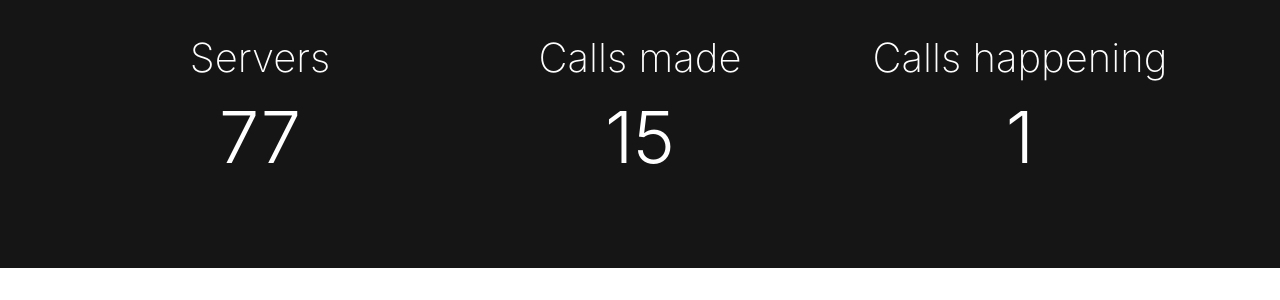
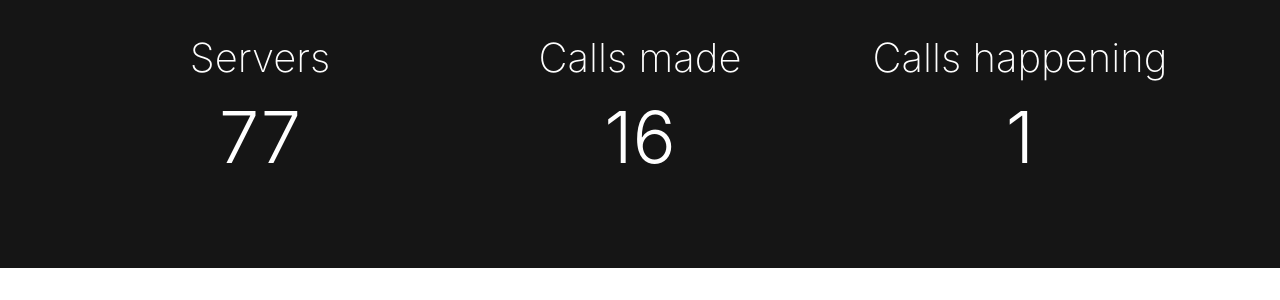
Before and after one commit to tumblenet/tnphone.tumblenet.ga, a Jekyll site: the page built from index.html, in a window 1280 px wide and 900 px high, scrolled down 443 px. Shown: the part 167-467 px from the top of the window. Built offline with Jekyll 4.4.1, drawn with Linux system fonts in a browser that asks for light colours; nearby versions of some CDN libraries.

Commit message:
Update Phones feed

```diff
--- a/_data/phones.json
+++ b/_data/phones.json
@@ -1,5 +1,5 @@
 {
-	"callsMade": 15,
+	"callsMade": 16,
 	"servers": 77,
 	"currentCalls": 1
 }
```
